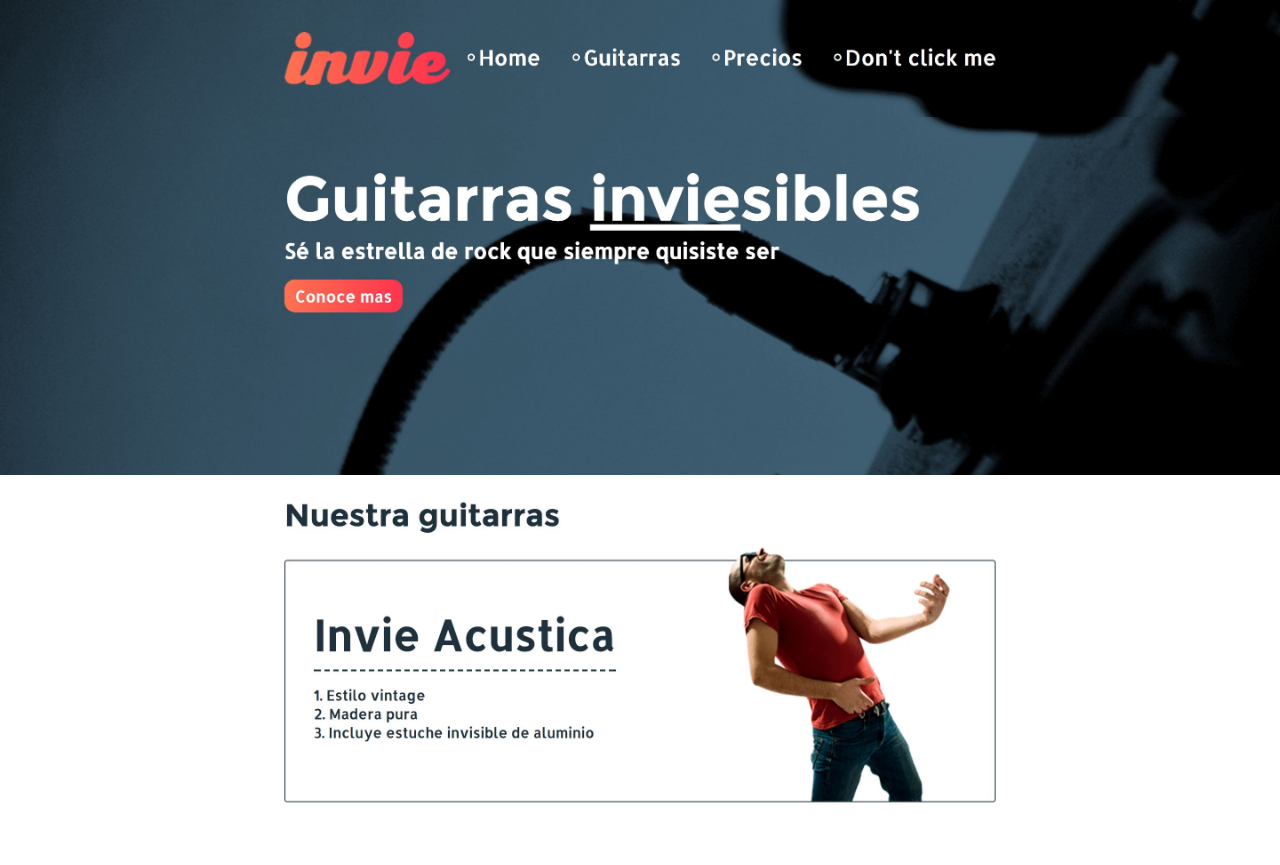
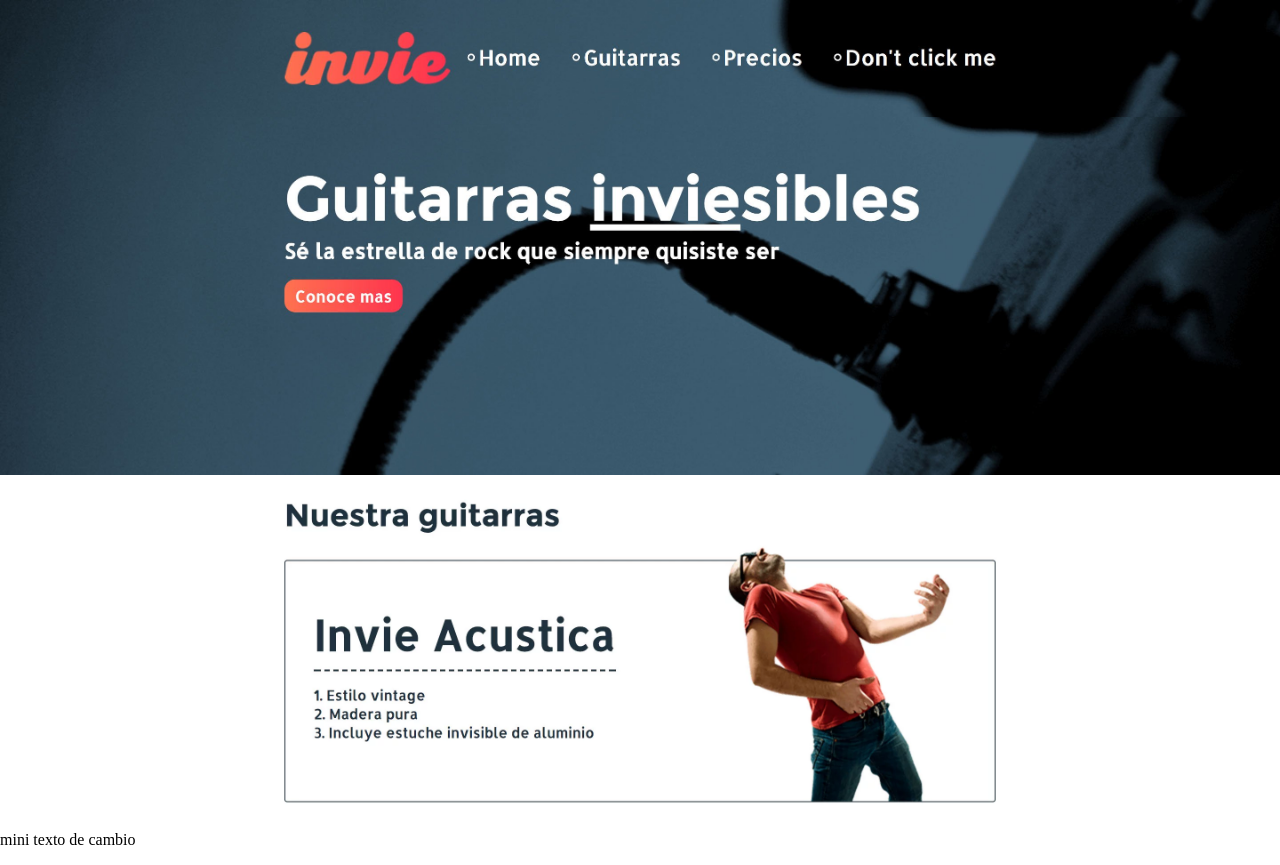
Before and after one commit to hjulianpoveda/Invie-github, a plain HTML site: page index.html in a window 1280 px wide. Before the commit the page ends 815 px from the top, so only its background shows below. Drawn offline with Linux system fonts and the light colour scheme.

Commit message:
Se añade un pequeño texto

```diff
--- a/index.html
+++ b/index.html
@@ -15,5 +15,6 @@
     <img src="header.jpg" alt="" />
     <img src="hero.jpg" alt="" />
     <img src="acustica.webp" alt="">
+    <p>mini texto de cambio</p>
 </body>
 </html>
```
